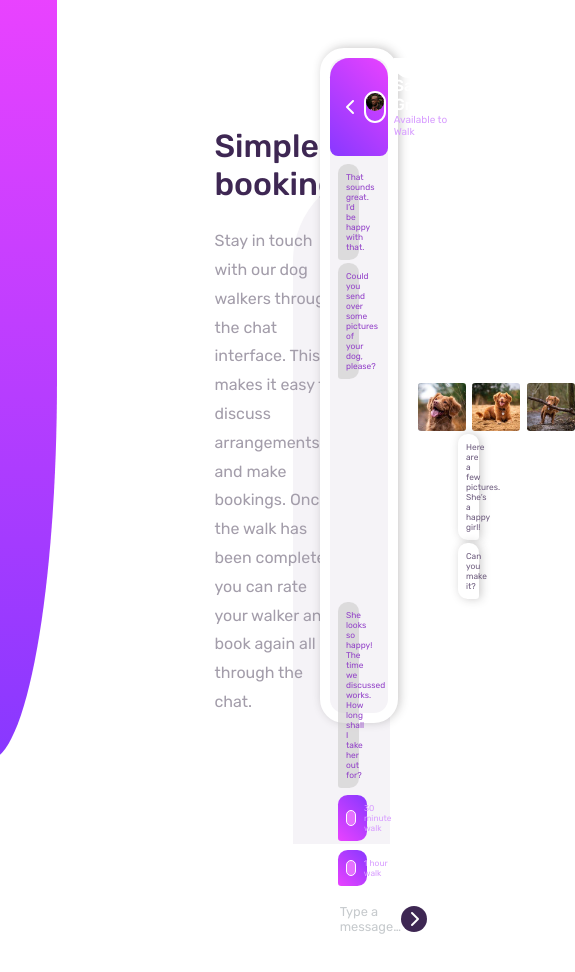
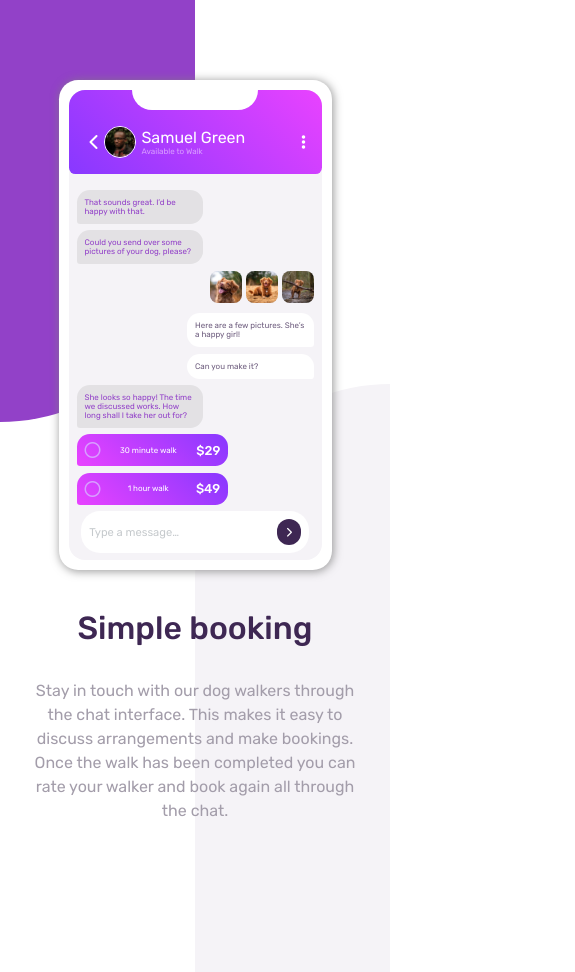
Before and after one commit to sudhanshusingh-g/chat-app-illustration, a plain HTML site: page index.html in a window 390 px wide. Shown: the whole page, 575 px wide, since content can reach past the window. Before the commit the page ends 941 px from the top, so only its background shows below. Drawn offline with Linux system fonts and the light colour scheme.

Commit message:
Responsive website has been made

```diff
--- a/index.html
+++ b/index.html
@@ -12,85 +12,84 @@
       crossorigin="anonymous"
       referrerpolicy="no-referrer"
     />
-    <title>Booking app</title>
+    <title>Chat app</title>
     <link rel="stylesheet" href="./styles.css" />
   </head>
   <body>
     <div class="abstract1"></div>
     <div class="abstract2"></div>
-
-    <section class="container">
-      <div class="left">
-        <div class="mockup">
+    <section>
+      <div class="mobile">
+        <div class="chat">
+          <div class="background">
             <div class="notch"></div>
             <div class="appbar">
-            <div class="appbar-left">
+              <div class="name">
                 <i class="fa-solid fa-chevron-left"></i>
-              <div class="avatar">
-                <img src="./images/avatar.jpg" alt="avatar-image" />
-              </div>
-              <div class="text">
-                <h4>Samuel Green</h4>
+                <img src="./images/avatar.jpg" alt="avatar-image" class="avatar"/>
+                <div class="about">
+                  Samuel Green</br>
                   <p>Available to Walk</p>
                 </div>
               </div>
+              <div class="menu">
                 <i class="fa-solid fa-ellipsis-vertical"></i>
-
               </div>
-          <div class="chat">
-            <div class="samuel">
-              <p>That sounds great. I’d be happy with that.</p>
             </div>
-            <div class="samuel">
-              <p>Could you send over some pictures of your dog, please?</p>
           </div>
-            <div class="picture-div">
-              <div class="dog-picture">
+          <div class="left-chat">
+            That sounds great. I’d be happy with that.
+          </div>
+          <div class="left-chat">
+            Could you send over some pictures of your dog, please?
+          </div>
+          <div class="right">
+            <div class="images">
               <img src="./images/dog-image-1.jpg" alt="dog1-image" />
-              </div>
-              <div class="dog-picture">
               <img src="./images/dog-image-2.jpg" alt="dog2-image" />
-              </div>
-              <div class="dog-picture">
               <img src="./images/dog-image-3.jpg" alt="dog3-image" />
             </div>
           </div>
-            <div class="client">
-              <p>Here are a few pictures. She’s a happy girl!</p>
+          <div class="right">
+            <div class="right-chat">
+              Here are a few pictures. She’s a happy girl!
             </div>
-            <div class="client">
-              <p>Can you make it?</p>
           </div>
-            <div class="samuel">
-              <p>
+          <div class="right">
+            <div class="right-chat">
+              Can you make it?
+            </div>
+          </div>
+          <div class="left-chat">
             She looks so happy! The time we discussed works. How long shall
             I take her out for?
-              </p>
           </div>
           <div class="charges">
-              <div class="walk">
-                <div></div>
-                <p>30 minute walk</p>
+            <div class="chargeOne">
+              <i class="fa-regular fa-circle"></i>
+              30 minute walk
+              <p>$29</p>
             </div>
-              <h4>$29</h4>
-
           </div>
           <div class="charges">
-              <div class="walk">
-                <div></div>
-                <p>1 hour walk</p>
-              </div>
-              <h4>$49</h4>
+            <div class="chargeOne">
+              <i class="fa-regular fa-circle"></i>
+              1 hour walk
+              <p>$49</p>
             </div>
           </div>
-          <div class="search-bar">
-            <p>Type a message…</p>
+          <div class="send">
+            <div class="search">
+              Type a message…
               <div class="icon"><i class="fa-solid fa-chevron-right"></i></div>
             </div>
           </div>
+
         </div>
-      <div class="right">
-        <h1>Simple booking</h1>
+
+      </div>
+      <div class="content">
+        <h2>Simple booking</h2>
         <p>
           Stay in touch with our dog walkers through the chat interface. This
           makes it easy to discuss arrangements and make bookings. Once the walk
@@ -99,5 +98,6 @@
         </p>
       </div>
     </section>
+
   </body>
 </html>
--- a/styles.css
+++ b/styles.css
@@ -19,199 +19,264 @@
     margin: 0;
     padding: 0;
     box-sizing: border-box;
-    font-family: 'Rubik', sans-serif;
+
 }
-/* Font-Weights: 400, 500, 700 */
 body{
     font-size: 16px;
+    font-family: 'Rubik', sans-serif;
+    background-color: var(--white);
 }
-/* background css */
-.abstract1{
-    position: absolute;
-    left: -5rem;
-    background: linear-gradient(180deg,hsl(293, 100%, 63%) 0%,hsl(264, 100%, 61%)100%);
-    height: 90vh;
-    width: 35%;
-    border-radius: 0 0 50% 50%;
+section{
+
+    display: flex;
+    flex-direction: column;
+    justify-content: center;
+    align-items: center;
+
+
 }
-.abstract2{
-    position: absolute;
-    right: 0rem;
-    top: 20%;
+.mobile{
+    background-color: var(--white);
+    width: 70vw;
+    padding: 0.625rem;
+    border-radius: 1.2rem;
+    margin-top: 5rem;
+    box-shadow: 1px 1px 8px 1px #808080b8;
+}
+.chat{
     background-color: var(--app-background);
-    height: 80vh;
-    width: 25%;
-    border-radius:20rem 1rem 0 0;
-    z-index: -1;
+    border-radius: 1rem;
 }
-/* Mockup of Mobile screen */
-.container{
+.background{
+    background: linear-gradient(45deg,hsl(264, 100%, 61%) 0%,hsl(293, 100%, 63%) 100%);
+    color: var(--white);
+    border-radius: 1rem 1rem 0.4rem 0.4rem;
+}
+.notch{
+    background-color: var(--white);
+    height: 20px;
+    width: 50%;
+    margin: 0 auto;
+    border-radius: 0 0 1.5rem 1.5rem;
+}
+.appbar{
+    width: 100%;
+    display: flex;
+    align-items: center;
+    justify-content: space-between;
+    padding:1rem;
+    margin-bottom: 1rem;
+}
+.name{
+    display: flex;
+    justify-content: space-evenly;
+    align-items: center;
+    width: 75%;
+}
+.name img{
+    border-radius: 1.5rem;
+    border: 1px solid var(--white);
+    width: 2rem;
+}
+.name p{
+    font-size: 0.5rem;
+    color: var(--sub-heading);
+}
+
+.left-chat{
+    width: 50%;
+    font-size: 0.5rem;
+    margin-top: 0.4rem;
+    margin-left: 0.5rem;
+    padding: 0.5rem;
+    color: var(--left-chat);
+    background-color: hsla(0, 0%, 79%, 0.418);
+    border-radius: 0.8rem 0.8rem 0.8rem 0.2rem;
+}
+.right-chat{
+    width: 50%;
+    font-size: 0.5rem;
+    margin-top: 0.4rem;
+    margin-right: 0.5rem;
+    padding: 0.5rem;
+    color: var(--right-chat);
+    background-color: var(--white);
+    border-radius: 0.8rem 0.8rem 0.2rem 0.8rem;
+}
+.right{
+    display: flex;
+    justify-content: flex-end;
+}
+.images{
+    margin-top: 0.4rem;
+    margin-right: 0.5rem;
+}
+.images img{
+    width: 32px;
+    border-radius: 0.5rem;
+}
+.chargeOne{
+    background: linear-gradient(45deg,hsl(293, 100%, 63%) 0%,hsl(264, 100%, 61%) 100%);
+    margin-top: 0.4rem;
+    margin-left: 0.5rem;
+    padding: 0.5rem;
+    width: 60%;
+    border-radius: 0.8rem 0.8rem 0.8rem 0.2rem;
+    font-size: 8px;
+    color: var(--white);
+    display: flex;
+    justify-content: space-between;
+    align-items: center;
+}
+.chargeOne i{
+    font-size: 1rem;
+    color: var(--sub-heading);
+}
+.chargeOne p{
+    font-size: 0.8rem;
+    font-weight: 500;
+}
+.send{
+    display: flex;
+    justify-content: center;
+}
+.search{
+    background-color: var(--white);
+    margin-top: 0.4rem;
+    margin-bottom: 0.4rem;
+    padding: 0.5rem;
+    display: flex;
+    justify-content: space-between;
+    align-items: center;
+    width: 90%;
+    border-radius: 1.2rem;
+    font-size: 0.7rem;
+    color: var(--placeholder);
+    font-weight: 400;
+}
+.icon{
+    background-color: var(--send-button);
+    width: 24px;
+    border-radius: 1.5rem;
+    color: var(--white);
     display: flex;
     justify-content: center;
     align-items: center;
-    height: 100vh;
+    padding: 0.5rem;
+    font-size: 0.625rem;
+
 }
-.left{
+.content{
+    display: flex;
+    flex-direction: column;
+    justify-content: center;
+    align-items: center;
+    margin-top: 10%;
+    text-align: center;
+}
+.content h2{
+    font-size: 2rem;
+    color: var(--main-heading);
+    font-weight: 500;
+
+}
+.content p{
+    color: var(--paragraph);
+    line-height: 1.5;
+    padding: 2rem;
+}
+.abstract1{
     width: 50%;
+    height: 50vh;
+    background-color: var(--left-chat);
+    border-radius: 0 0 50rem 0;
+    position: absolute;
+    z-index: -1;
 }
-.right{
-    width: 40%;
+.abstract2{
+    width: 50%;
+    height: 80vh;
+    background-color: var(--app-background);
+    bottom: 0;
+    right: 0;
+    top: 24rem;
+    position: absolute;
+    z-index: -1;
+    border-radius: 50rem 0 0 0;
 }
-.mockup{
-    border: 10px solid white;
-    width: 20vw;
-    height: 80vh;
-    position: absolute;
-    left: 20rem;
-    top: 3rem;
-    border-radius: 1.5rem;
-    background-color: var(--app-background);
-    box-shadow: 2px -1px 10px 0px rgb(46 45 45 / 25%);
+@media screen and (min-width: 700px){
+    section{
+        display: flex;
+        flex-direction: row;
+        justify-content: space-evenly;
+        align-items: center;
+        width: 70%;
+        margin: 0 auto;
+        gap: 2rem;
     }
-.notch{
-    background-color: var(--white);
-    height: 3%;
+    .mobile{
+        margin-top: 2rem;
+        width: 45%;
+    }
+    .name{
+        font-size: 0.8rem;
+    }
+    .content{
         width: 50%;
-    margin: 0 auto;
-    border-bottom-left-radius: 1.2rem;
-    border-bottom-right-radius: 1.2rem;
-    position: absolute;
-    left: 4rem;
+        align-items: flex-start;
     }
 
-.appbar{
-    background: linear-gradient(45deg,hsl(264, 100%, 61%) 0%, hsl(293,100%,63%)100%);
-    border-radius: 1.2rem 1.2rem 0.5rem 0.5rem;
+    .content p{
+        align-items: flex-start;
+        padding: 0;
+        margin-top: 2rem;
+        text-align: left;
+    }
+    .abstract1{
+        width: 20%;
+        height: 90vh;
+        border-radius: 0 0 10rem 10rem;
+    }
+    .abstract2{
+        top:8rem;
+        height: 60vh;
+    }
+}
+@media screen and (min-width: 960px){
+    section{
         display: flex;
-    justify-content: space-between;
-    align-items: center;
-    height: 15%;
-    padding: 1rem;
-    color: var(--white);
-}
-.appbar-left{
-    display: flex;
+        flex-direction: row;
         justify-content: space-evenly;
         align-items: center;
-    gap: 0.5rem;
+        width: 70%;
+        margin: 0 auto;
+        gap: 5rem;
+    }
+    .mobile{
+        margin-top: 5rem;
+        width: 25%;
+    }
+    .name{
+        font-size: 0.8rem;
+    }
+    .content{
+        width: 50%;
+        align-items: flex-start;
     }
 
-.avatar{
-    width: 32px;
-    height: 32px;
-    border-radius: 1.2rem;
-    border: 2px solid white;
+    .content p{
+        align-items: flex-start;
+        padding: 0;
+        margin-top: 2rem;
+        text-align: left;
     }
-.avatar img{
-    width: 100%;
-    border-radius: 1.2rem;
+    .abstract1{
+        width: 25%;
+        height: 90vh;
+        border-radius: 0 0 10rem 10rem;
     }
-h4{
-    font-weight: 500;
+    .abstract2{
+        top:8rem;
+        height: 80vh;
     }
-.text p{
-    color: var(--sub-heading);
-    font-size: 0.625rem;
 }
-
-.chat{
-    display: flex;
-    flex-direction: column;
-    gap: 0.2rem;
-    padding: 0.5rem;
-}
-.chat p{
-    font-size: 0.525rem;
-}
-.samuel{
-    background-color: rgba(204, 202, 202, 0.589);
-    padding: 0.5rem;
-    width: 50%;
-    border-radius:0.6rem 0.6rem 0.6rem 0.2rem;
-    color: var(--left-chat);
-}
-.picture-div{
-    display: flex;
-    gap: 0.4rem;
-    position: relative;
-    left: 5rem;
-}
-.dog-picture{
-    border-radius: 0.2rem;
-    height: 48px;
-    width: 48px;
-}
-.dog-picture img{
-    height: 48px;
-    width: 48px;
-    border-radius: 0.2rem;
-}
-.client{
-    position: relative;
-    left: 7.5rem;
-    background-color: var(--white);
-    padding: 0.5rem;
-    width: 50%;
-    border-radius: 0.6rem 0.6rem 0.2rem 0.6rem;
-    color: var(--right-chat);
-    box-shadow: 2px 0px 10px 0px rgb(46 45 45 / 25%);
-}
-.charges{
-    background:linear-gradient(45deg,hsl(293, 100%, 63%) 0%,hsl(264, 100%, 61%)100%);
-    padding: 0.5rem;
-    width: 70%;
-    border-radius: 0.6rem 0.6rem 0.6rem 0.2rem;
-    color:white;
-    display: flex;
-    justify-content: space-between;
-    align-items: center;
-    margin: 0.2rem 0;
-}
-.walk{
-    display: flex;
-    gap:0.5rem;
-    align-items: center;
-}
-.walk div{
-    background-color: var(--radio-button);
-    height: 16px;
-    width: 16px;
-    border: 1px solid white;
-    border-radius: 1.2rem;
-}
-.walk p{
-    color: var(--sub-heading);
-}
-.search-bar{
-    display: flex;
-    justify-content: space-between;
-    align-items: center;
-    background-color: var(--white);
-    color: var(--placeholder);
-    border-radius: 1.5rem;
-    padding: 0.425rem;
-    width: 90%;
-    margin: 0 auto;
-}
-.search-bar p{
-    font-size: 0.8rem;
-}
-.icon{
-    background-color: var(--send-button);
-    padding: 0.2rem 0.5rem;
-    color: white;
-    border-radius: 1.5rem;
-}
-.right h1{
-    font-size: 2rem;
-    font-weight: 500;
-    color: var(--main-heading);
-    margin-bottom: 1.5rem;
-}
-.right p{
-    width: 80%;
-    color: var(--paragraph);
-    font-weight: 400;
-    margin-top: 1rem;
-    line-height: 1.8;
-}
```
Lines whose indentation alone changed are shown as unchanged.
